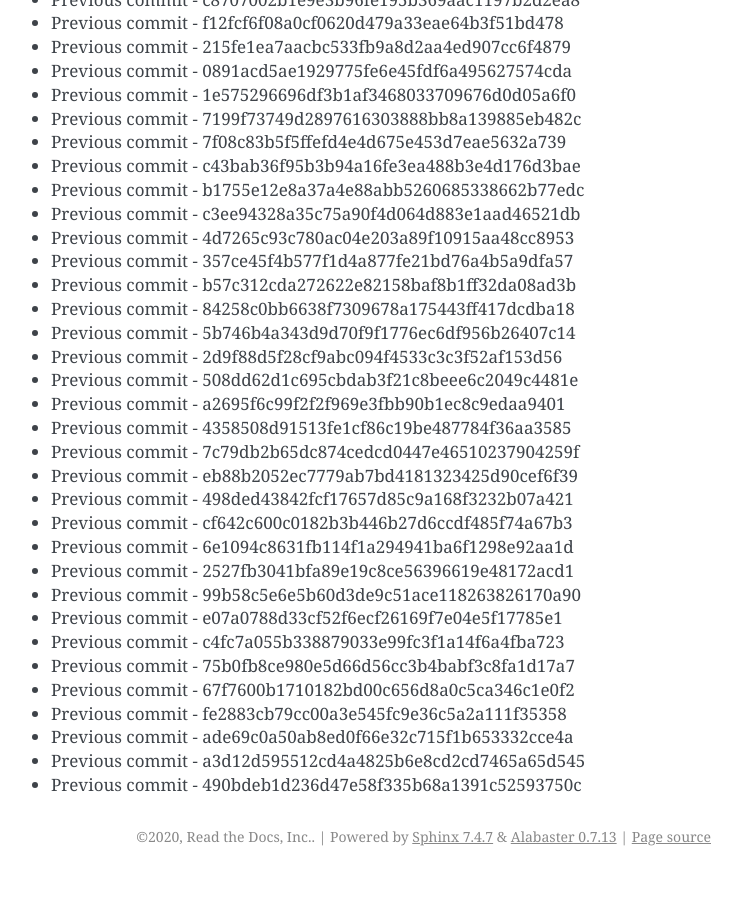
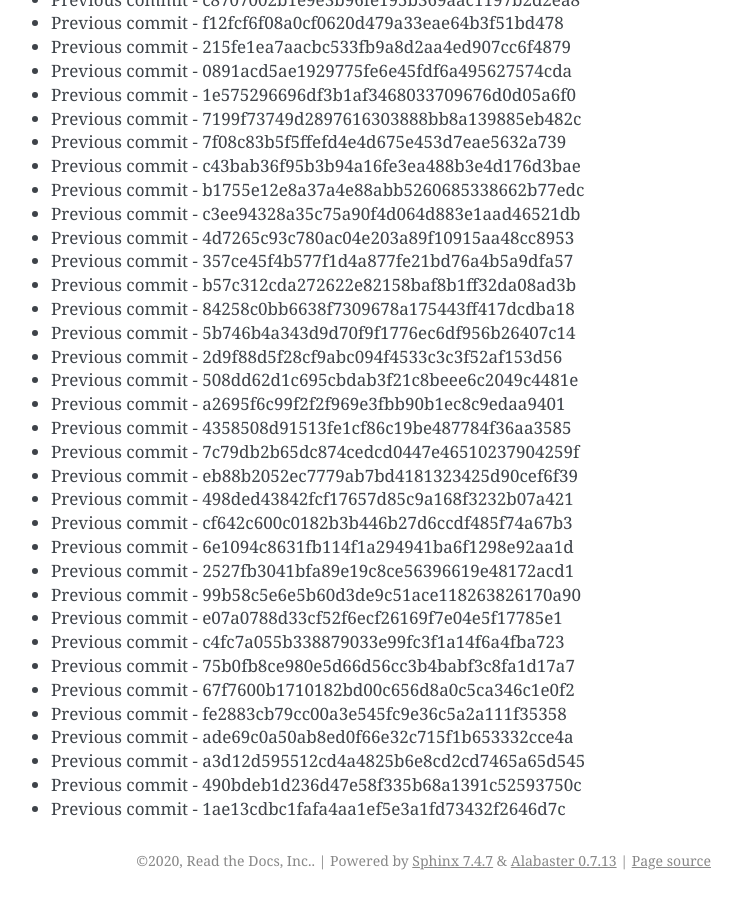
Before and after one commit to readthedocs/rtd-git-stresstest, a Sphinx documentation site: the page built from docs/updates.rst, in a window 1280 px wide and 900 px high, scrolled down 88157 px. Shown: the whole window, without its empty margins (399-1141 px from the left). Built offline with Sphinx 7.4.7, drawn with Linux system fonts in a browser that asks for light colours; before the commit the page ends 89033 px from its top, so only the background shows below that.

Commit message:
Generating commit from previous: 1ae13cdbc1fafa4aa1ef5e3a1fd73432f2646d7c

```diff
--- a/docs/updates.rst
+++ b/docs/updates.rst
@@ -3736,3 +3736,4 @@ It can be tested for any performance characteristics.
 * Previous commit - ade69c0a50ab8ed0f66e32c715f1b653332cce4a
 * Previous commit - a3d12d595512cd4a4825b6e8cd2cd7465a65d545
 * Previous commit - 490bdeb1d236d47e58f335b68a1391c52593750c
+* Previous commit - 1ae13cdbc1fafa4aa1ef5e3a1fd73432f2646d7c
```
